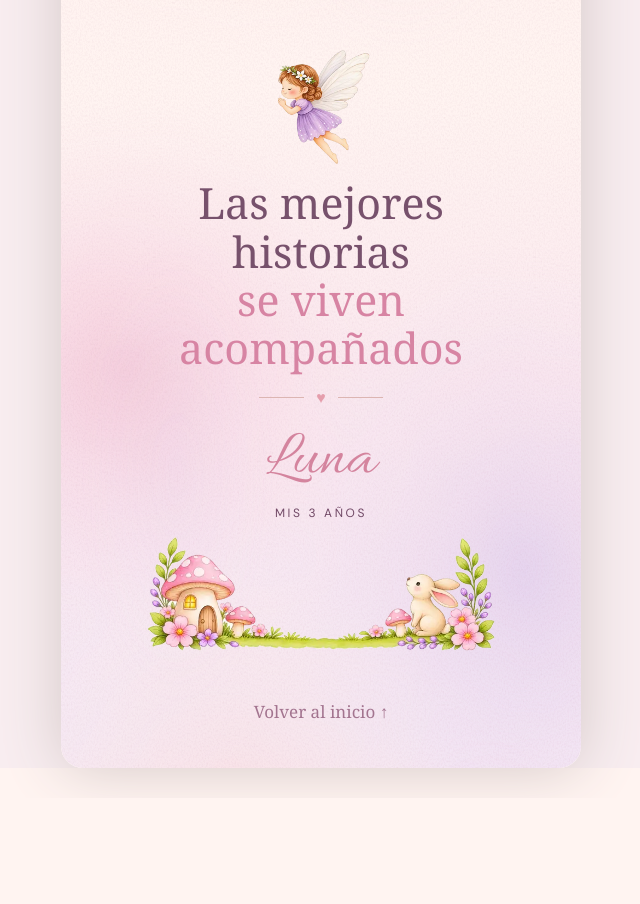
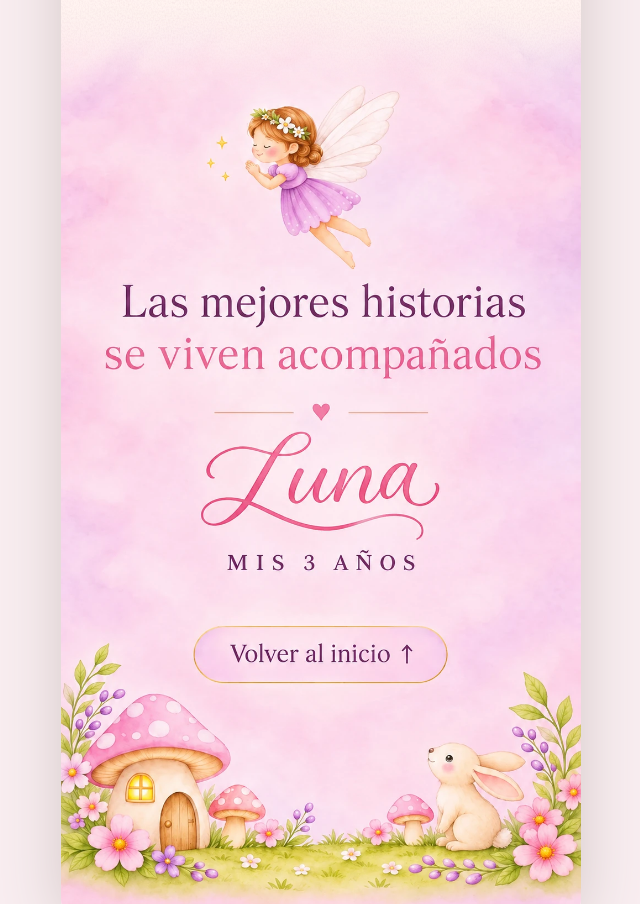
Before and after one commit to ariadnacerisier-ai/cumple_Luna_3, a plain HTML site: page index.html in a window 1280 px wide. Shown: the part 6713-7617 px from the top of the page, without its empty margins (319-959 px from the left). Before the commit the page ends 7511 px from the top, so only its background shows below. Drawn offline with Linux system fonts and the light colour scheme; a web font is replaced by a local one.

Commit message:
feat: cierre Luna con acuarela a pantalla completa, transparencia superior y botón de retorno

```diff
--- a/index.html
+++ b/index.html
@@ -14,7 +14,7 @@
   <link rel="preconnect" href="https://fonts.googleapis.com">
   <link rel="preconnect" href="https://fonts.gstatic.com" crossorigin>
   <link href="https://fonts.googleapis.com/css2?family=Allura&family=DM+Sans:wght@400;500;600&family=Forum&family=Poppins:wght@400;500;600&display=swap" rel="stylesheet">
-  <link rel="stylesheet" href="styles.css?v=portada18">
+  <link rel="stylesheet" href="styles.css?v=cierre20">
   <script src="config.js" defer></script>
   <script src="script.js" defer></script>
 </head>
@@ -156,16 +156,12 @@
 
       </section>
 
-      <section class="scene scene--end" id="despedida" aria-labelledby="end-heading">
-        <div class="scene__body reveal">
-          <img class="end-fairy garden-illustration" src="assets/ilustraciones/hada_lila_rezando.webp" alt="" width="98" height="112" loading="lazy">
-          <h2 id="end-heading">Las mejores historias<br><em>se viven acompañados</em></h2>
-          <div class="ornament" aria-hidden="true"><span></span><b>♥</b><span></span></div>
-          <p class="signature signature--end">Luna</p>
-          <span class="small-caps">MIS 3 AÑOS</span>
-          <img class="farewell-scene garden-illustration" src="assets/ilustraciones/escena_hongo_conejo.webp" alt="" width="350" height="117" loading="lazy">
+      <section class="scene scene--end scene--end-art" id="despedida" aria-labelledby="end-heading">
+        <h2 class="sr-only" id="end-heading">Las mejores historias se viven acompañados. Luna, mis 3 años.</h2>
+        <div class="end-art">
+          <img src="assets/cierre-luna-acuarela-desvanecido.webp" width="941" height="1672" loading="lazy" decoding="async" alt="Ilustración de despedida con un hada lila, el nombre de Luna en letra rosa, una casita de hongo, flores y un conejito.">
+          <a class="end-art__return" href="#portada" aria-label="Volver al inicio de la invitación"></a>
         </div>
-        <a class="text-next text-next--return" href="#portada">Volver al inicio <span aria-hidden="true">↑</span></a>
       </section>
     </main>
   </div>
--- a/styles.css
+++ b/styles.css
@@ -1029,3 +1029,62 @@ body, .page-shell { background-color: #fff4f1; }
   .page-shell {margin-top:0;}
   .cover-art--full-art .cover-scroll--hotspot {display:block;}
 }
+
+/* V20 · Cierre ilustrado a pantalla completa, con desvanecido superior real.
+   El fondo rosa acuarela de la invitación aparece bajo la transparencia. */
+.invitation > .scene.scene--end-art {
+  position:relative;
+  display:block !important;
+  width:100%;
+  min-height:0 !important;
+  margin:0 !important;
+  padding:0 !important;
+  overflow:visible;
+  background:transparent !important;
+  background-image:none !important;
+  border:0 !important;
+}
+.scene--end-art .end-art {
+  display:block;
+  position:relative;
+  width:100%;
+  max-width:none;
+  margin:0;
+  padding:0;
+  line-height:0;
+  isolation:isolate;
+}
+.scene--end-art .end-art > img {
+  display:block;
+  width:100%;
+  height:auto;
+  max-width:none;
+  max-height:none;
+  object-fit:contain;
+  margin:0;
+  padding:0;
+  border:0;
+  -webkit-mask-image:none;
+  mask-image:none;
+}
+/* Área táctil transparente sobre “Volver al inicio”, dibujado en la ilustración. */
+.scene--end-art .end-art__return {
+  position:absolute;
+  z-index:4;
+  display:block;
+  top:66.5%;
+  left:25%;
+  width:50%;
+  height:8%;
+  min-height:40px;
+  border:0;
+  border-radius:999px;
+  background:transparent;
+  text-decoration:none;
+  touch-action:manipulation;
+  -webkit-tap-highlight-color:rgba(167,101,145,.15);
+}
+.scene--end-art .end-art__return:focus-visible {
+  outline:3px solid #935d84;
+  outline-offset:3px;
+}
```
Also changed, not shown: assets/cierre-luna-acuarela-desvanecido.webp (added).
